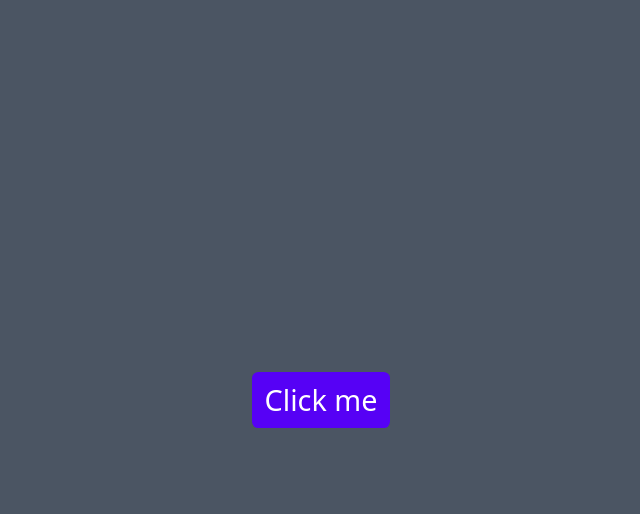
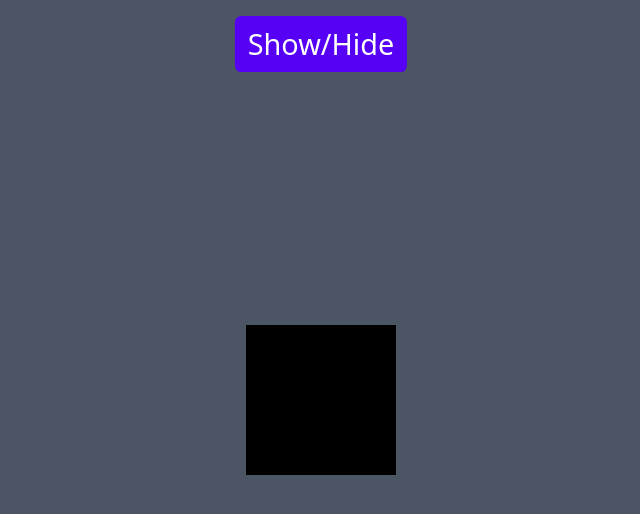
Before and after one commit to gadnaw/Play-with-framer-motion-2, a Next.js app: page / in a window 1280 px wide. Shown: the top 514 px of the page, without its empty margins (319-959 px from the left). Built offline with nearby package versions, Linux system fonts and the light colour scheme.

Commit message:
Done with BasicsOfMotion

```diff
--- a/components/BasicsOfMotion.tsx
+++ b/components/BasicsOfMotion.tsx
@@ -1,9 +1,60 @@
-import React from "react";
+"use client";
+import React, { useState } from "react";
+import { motion, AnimatePresence } from "framer-motion";
 
+// BasicsOfMotion component demonstrates basic animation using Framer Motion
 const BasicsOfMotion = () => {
+  const [isVisible, setIsVisible] = useState(true);
+
   return (
     <div className="grid place-content-center h-screen gap-3">
-      <button className="example-button">Click me</button>
+      <motion.button
+        onClick={() => setIsVisible(!isVisible)}
+        className="example-button absolute top-4 left-1/2 transform -translate-x-1/2"
+        layout
+      >
+        Show/Hide
+      </motion.button>
+
+      {/* AnimatePresence enables exit animations */}
+      <AnimatePresence mode="popLayout">
+        {isVisible && (
+          // motion.div is used to create an animated div element
+          <motion.div
+            // Initial state of the animation
+            initial={{ rotate: "0deg", scale: 0, y: 0 }} // y: 0 means the element starts at its original vertical position
+            // Animated state when the element is visible
+            animate={{
+              rotate: "180deg",
+              scale: 1,
+              y: [0, 150, -150, -150, 0],
+              // The y array defines a sequence of vertical positions:
+              // 0: Start at the original position
+              // 150: Move 150px down
+              // -150: Jump to 150px up
+              // -150: Stay at 150px up
+              // 0: Return to the original position
+              // This creates a complex up-and-down motion
+            }}
+            // Exit animation when the element is removed
+            exit={{ rotate: "0deg", scale: 0, y: 0 }}
+            // Animation configuration
+            transition={{
+              duration: 2,
+              ease: "backInOut",
+              times: [0, 0.25, 0.5, 0.8, 1],
+              // The 'times' array corresponds to the y animation array:
+              // 0: Start of the animation (0% of duration)
+              // 0.4: When it reaches the bottom (40% of duration)
+              // 0.75: When it jumps to the top (75% of duration)
+              // 1: End of the animation (100% of duration)
+              // These values are fractions of the total duration (2 seconds)
+              // This timing creates a non-linear motion effect
+            }}
+            className="w-[150px] h-[150px] bg-black"
+          ></motion.div>
+        )}
+      </AnimatePresence>
     </div>
   );
 };
--- a/package.json
+++ b/package.json
@@ -10,7 +10,7 @@
   },
   "dependencies": {
     "clsx": "^2.1.1",
-    "framer-motion": "^11.11.8",
+    "framer-motion": "^11.11.9",
     "mini-svg-data-uri": "^1.4.4",
     "next": "14.2.15",
     "react": "^18",
@@ -24,7 +24,7 @@
     "@types/react-dom": "^18",
     "eslint": "^8.57.1",
     "eslint-config-next": "14.2.15",
-    "eslint-plugin-boundaries": "^4.2.2",
+    "eslint-plugin-boundaries": "^1.1.1",
     "postcss": "^8",
     "tailwindcss": "^3.4.1",
     "typescript": "^5"
```
Also changed, not shown: 1 other file (tests, documents, lock files or other folders).
